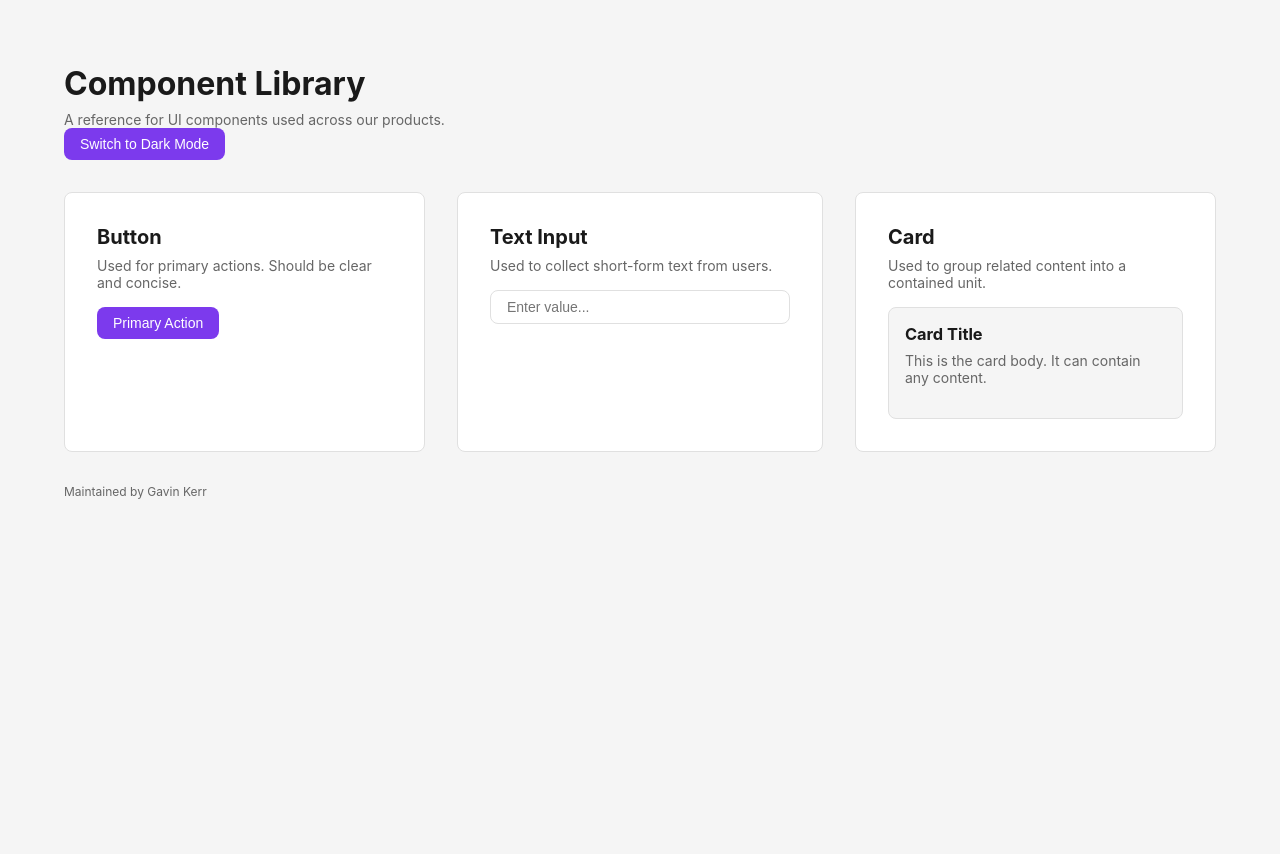
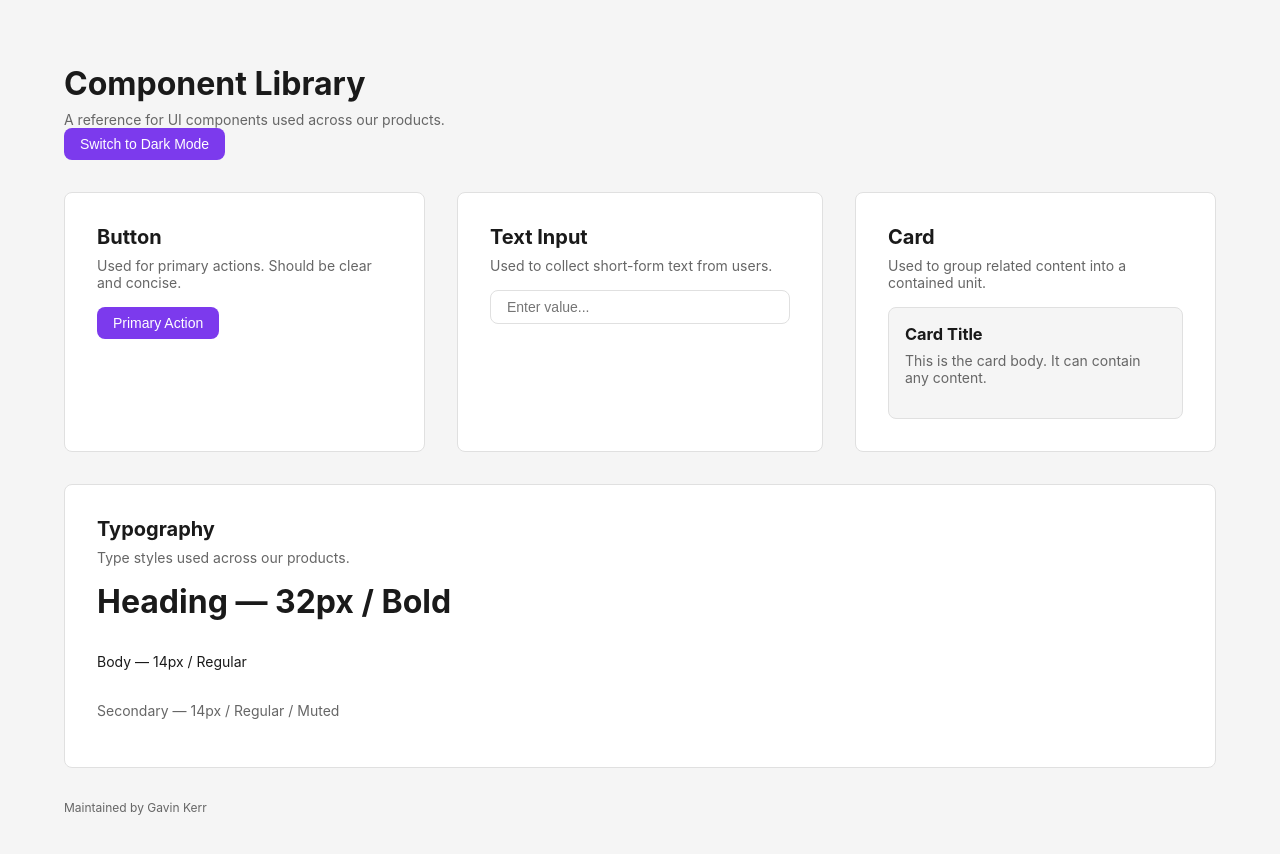
Before and after one commit to gk618/Fullstack-Training, a plain HTML site: page index.html in a window 1280 px wide. Before the commit the page ends 800 px from the top, so only its background shows below. Drawn offline with Linux system fonts and the light colour scheme.

Commit message:
Branching - add typography section to component library

```diff
--- a/index.html
+++ b/index.html
@@ -36,6 +36,16 @@
         </div>
       </section>
 
+<section>
+  <h2>Typography</h2>
+  <p>Type styles used across our products.</p>
+  <div class="type-sample">
+    <p class="type-heading">Heading — 32px / Bold</p>
+    <p class="type-body">Body — 14px / Regular</p>
+    <p class="type-secondary">Secondary — 14px / Regular / Muted</p>
+  </div>
+</section>
+
     </main>
 
     <footer>
--- a/styles.css
+++ b/styles.css
@@ -116,4 +116,26 @@ footer {
   --color-border: #444444;
   --color-text-primary: #f5f5f5;
   --color-text-secondary: #aaaaaa;
+
+}/* === TYPOGRAPHY SAMPLES === */
+.type-sample {
+  display: flex;
+  flex-direction: column;
+  gap: var(--space-md);
 }
+
+.type-heading {
+  font-size: var(--font-xl);
+  font-weight: bold;
+  color: var(--color-text-primary);
+}
+
+.type-body {
+  font-size: var(--font-base);
+  color: var(--color-text-primary);
+}
+
+.type-secondary {
+  font-size: var(--font-base);
+  color: var(--color-text-secondary);
+}
```
